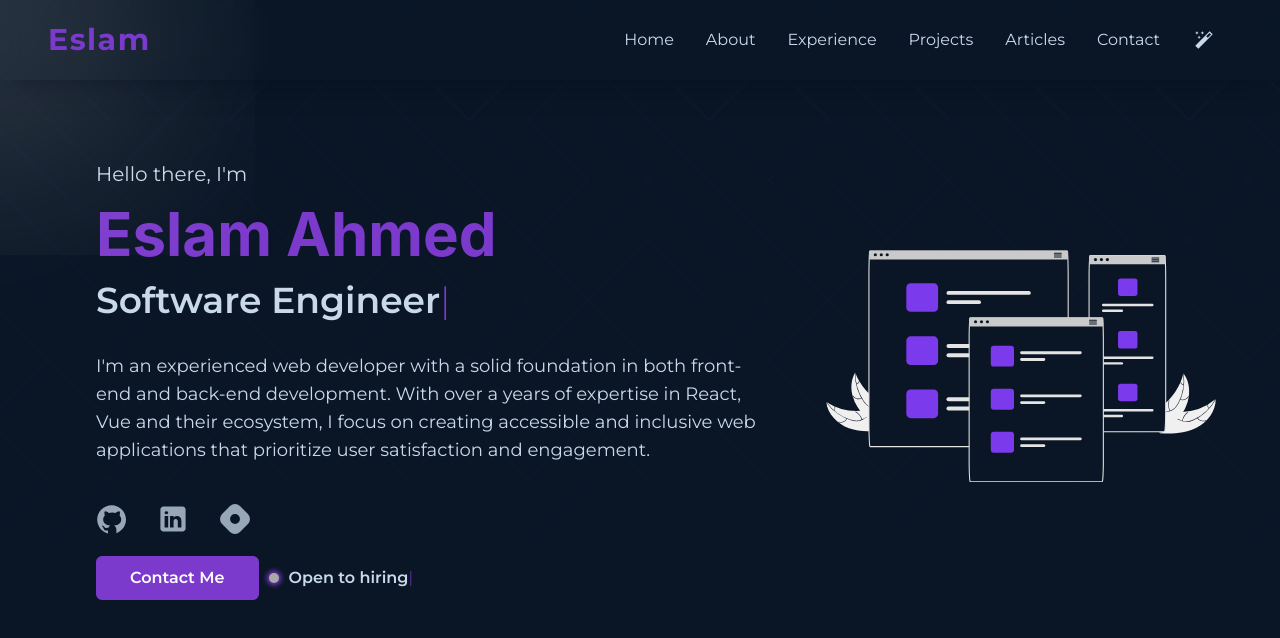
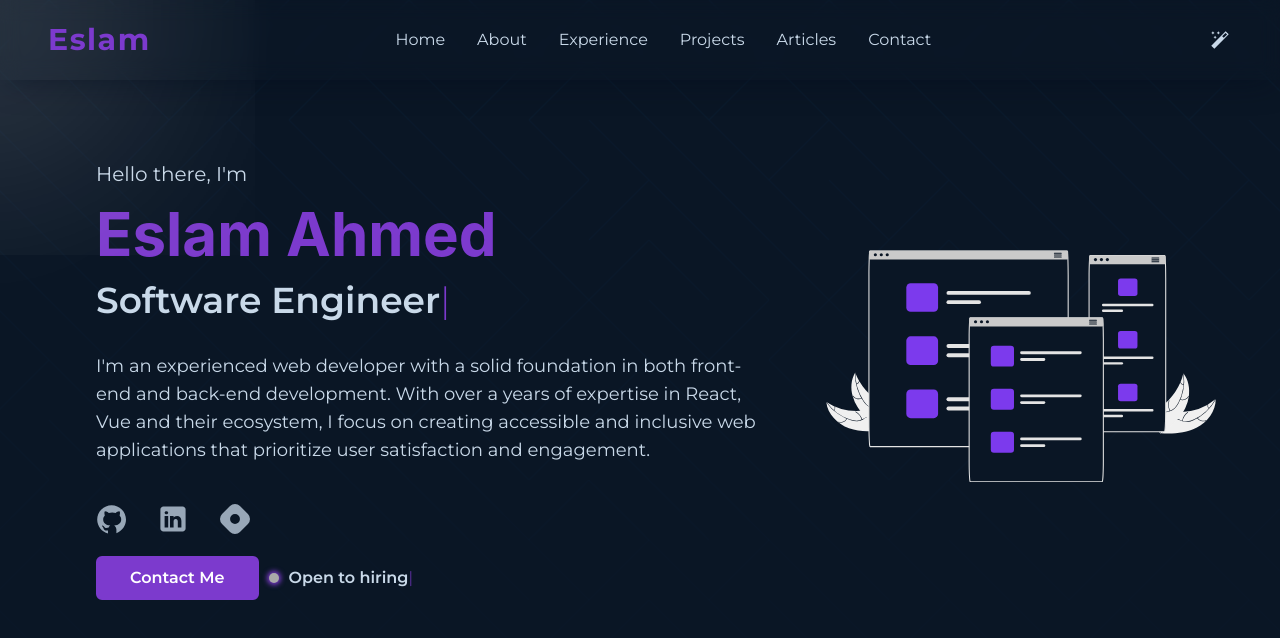
Before and after one commit to esla-ahme/portfolio, a Next.js app: page / in a window 1280 px wide. Shown: the top 638 px of the page. Built offline with nearby package versions, Linux system fonts and the light colour scheme.

Commit message:
1- moved the theme switcher out of the sidebar in mobiles. 2-created Theme container component to wrap the elements related to theme changing

```diff
--- /dev/null
+++ b/components/Navbar/ThemeContainer.tsx
@@ -0,0 +1,42 @@
+import React from "react";
+import { motion, AnimatePresence } from "framer-motion";
+import Icons from "../Icons/Icons";
+import ThemeSwitcher from "../ThemeSwitcher.tsx/ThemeSwitcher";
+
+const ThemeContainer = () => {
+  const [showThemeSwitcher, setShowThemeSwitcher] = React.useState(false);
+
+  return (
+    <div className=" flex-1 mdl:flex-initial ">
+      <i
+        className=" cursor-pointer mx-4 hover:text-main list-none flex justify-end items-center "
+        onClick={() => setShowThemeSwitcher(!showThemeSwitcher)}
+      >
+        <Icons name="Magic" className="w-6 h-6" />
+      </i>
+      <AnimatePresence>
+        {showThemeSwitcher && (
+          <motion.div
+            initial={{
+              opacity: 0,
+              x: 100,
+            }}
+            animate={{
+              opacity: showThemeSwitcher ? 1 : 0,
+              x: showThemeSwitcher ? 0 : 100,
+            }}
+            exit={{ opacity: 0, x: 100 }}
+            transition={{ duration: 0.2 }}
+            className="absolute top-24 right-0 w-40 h-24 bg-textLight grid place-items-center rounded-s-lg
+                  shadow-lg
+                "
+          >
+            <ThemeSwitcher />
+          </motion.div>
+        )}
+      </AnimatePresence>
+    </div>
+  );
+};
+
+export default ThemeContainer;
--- a/components/Navbar/navbar.tsx
+++ b/components/Navbar/navbar.tsx
@@ -7,10 +7,10 @@ import Logo from "./Logo/Logo";
 import Icon from "./icon";
 import Icons from "../Icons/Icons";
 import ThemeSwitcher from "../ThemeSwitcher.tsx/ThemeSwitcher";
+import ThemeContainer from "./ThemeContainer";
 const Navbar = () => {
   const [isSticky, setIsSticky] = React.useState(true);
   const [showSideBar, setShowSideBar] = React.useState(false);
-  const [showThemeSwitcher, setShowThemeSwitcher] = React.useState(false);
   const toggleSideBar = () => {
     setShowSideBar(!showSideBar);
   };
@@ -52,6 +52,8 @@ const Navbar = () => {
       style={{ backdropFilter: "blur(10px)" }}
     >
       <Logo />
+
+      {/* large screen links */}
       <div className="hidden mdl:inline-flex items-center">
         <ul className="navbar__links flex justify-end mr-4">
           {navlinks.map((link, index) => {
@@ -70,38 +72,10 @@ const Navbar = () => {
               </motion.li>
             );
           })}
-          <motion.li
-            initial={{ opacity: 0, y: -10, x: -10 }}
-            animate={{ opacity: 100, y: 0, x: 0 }}
-            transition={{ delay: 0.5 + 0.6 }}
-            className="mx-4"
-            onClick={() => setShowThemeSwitcher(!showThemeSwitcher)}
-          >
-            <Icons name="Magic" className="w-6 h-6" />
-          </motion.li>
         </ul>
-        <AnimatePresence>
-          {showThemeSwitcher && (
-            <motion.div
-              initial={{
-                opacity: 0,
-                x: 100,
-              }}
-              animate={{
-                opacity: showThemeSwitcher ? 1 : 0,
-                x: showThemeSwitcher ? 0 : 100,
-              }}
-              exit={{ opacity: 0, x: 100 }}
-              transition={{ duration: 0.2 }}
-              className="absolute top-24 right-0 w-40 h-24 bg-textLight grid place-items-center rounded-s-lg
-                  shadow-lg
-                "
-            >
-              <ThemeSwitcher />
-            </motion.div>
-          )}
-        </AnimatePresence>
       </div>
+      <ThemeContainer />
+      {/* small screen links in sidebar */}
       <div className="mdl:hidden">
         {showSideBar && (
           <div
@@ -189,9 +163,6 @@ const Navbar = () => {
                   EslamAhmed9861@gmail.com
                 </a>
               </motion.li>
-              <motion.li className="absolute bottom-24 left-0 w-full">
-                <ThemeSwitcher />
-              </motion.li>
             </motion.ul>
           )}
         </AnimatePresence>
```
